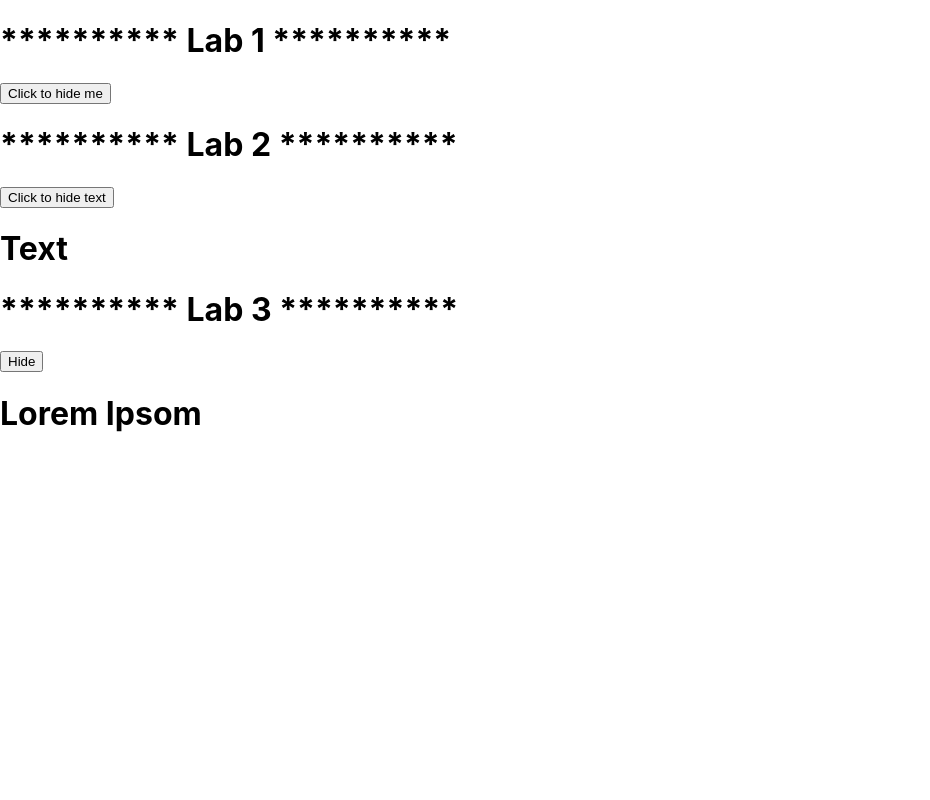
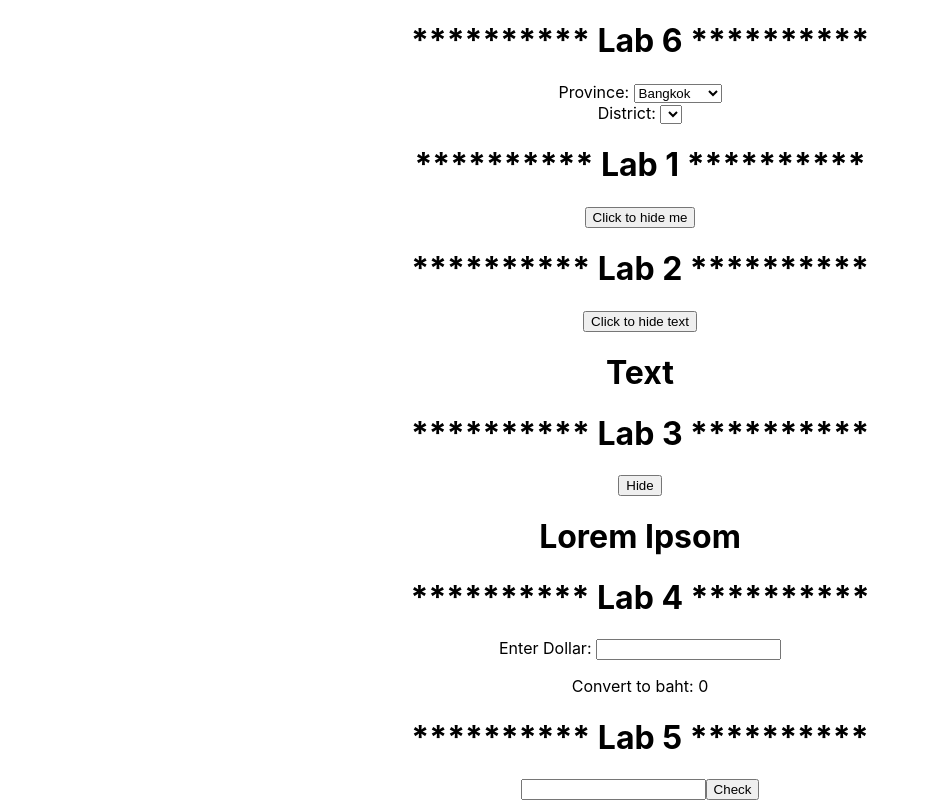
Before and after one commit to earth824/cc12-react-learning, a React (Create React App) app: page / in a window 1280 px wide. Shown: the whole page, without its empty margins (0-930 px from the left). Built offline with nearby package versions, Linux system fonts and the light colour scheme.

Commit message:
solve all

```diff
--- a/src/App.js
+++ b/src/App.js
@@ -1,6 +1,11 @@
 import logo from './logo.svg';
 import './App.css';
 import { useState } from 'react';
+
+const data = {
+  bangkok: ['Ratchathewi', 'Pathumwan', 'Dusit'],
+  nonthaburi: ['Pakkret', 'Bangyai']
+};
 
 function App() {
   // Lab 1
@@ -11,8 +16,56 @@ function App() {
 
   // Lab 3
   const [isShow3, setIsShow3] = useState(true);
+
+  // Lab 4
+  const [input4, setInput4] = useState('');
+
+  // Lab 5
+  const [input5, setInput5] = useState('');
+  const [error, setError] = useState('');
+
+  // Lab 6
+  const [district, setDistrict] = useState([]);
+
+  const handleClickCheck = () => {
+    if (input5 === '') {
+      setError('Phone number is required.');
+    } else if (isNaN(input5)) {
+      setError('Phone number is invalid.');
+    } else if (input5.length !== 10) {
+      setError('Invalid length.');
+    } else {
+      alert('Your number is valid');
+    }
+  };
+
+  // Lab 6
+
   return (
-    <div>
+    <div style={{ textAlign: 'center' }}>
+      <h1>********** Lab 6 **********</h1>
+      <label htmlFor="province">Province: </label>
+      <select
+        id="province"
+        onChange={event => {
+          console.log(event.target.value);
+          setDistrict(data[event.target.value]);
+        }}
+      >
+        <option value="bangkok">Bangkok</option>
+        <option value="nonthaburi">Nonthaburi</option>
+      </select>
+      <br />
+      <label htmlFor="district">District: </label>
+      <select id="district">
+        {district.map(item => (
+          <option>{item}</option>
+        ))}
+      </select>
+      {/* <p>{'string'}</p>
+      <p>{10}</p>
+      <p>{[<option>Pakkret</option>, <option>Bangyai</option>]}</p> */}
+
       <h1>********** Lab 1 **********</h1>
       {isShow1 && (
         <button onClick={() => setIsShow1(false)}>Click to hide me</button>
@@ -27,6 +80,26 @@ function App() {
         {isShow3 ? 'Hide' : 'Show'}
       </button>
       {isShow3 && <h1>Lorem Ipsom</h1>}
+
+      <h1>********** Lab 4 **********</h1>
+      <label htmlFor="number">Enter Dollar: </label>
+      <input
+        type="text"
+        id="number"
+        onChange={event => setInput4(event.target.value)}
+      />
+      <p>Convert to baht: {input4 * 30}</p>
+
+      <h1>********** Lab 5 **********</h1>
+      <input
+        type="text"
+        onChange={event => {
+          setError('');
+          setInput5(event.target.value);
+        }}
+      />
+      <button onClick={handleClickCheck}>Check</button>
+      {error && <p style={{ color: 'red' }}>{error}</p>}
     </div>
   );
 }
```
